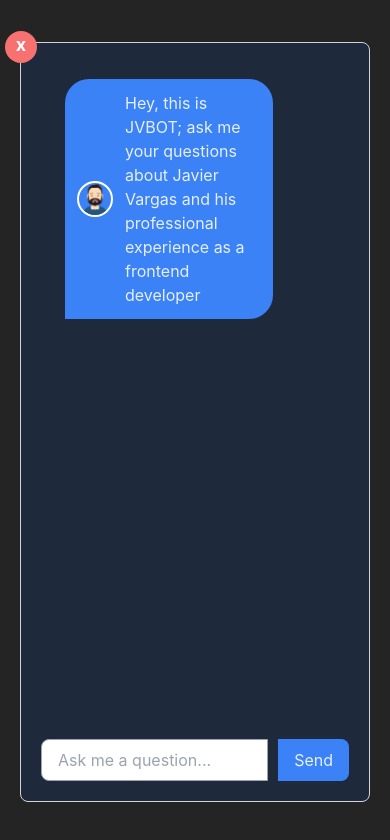
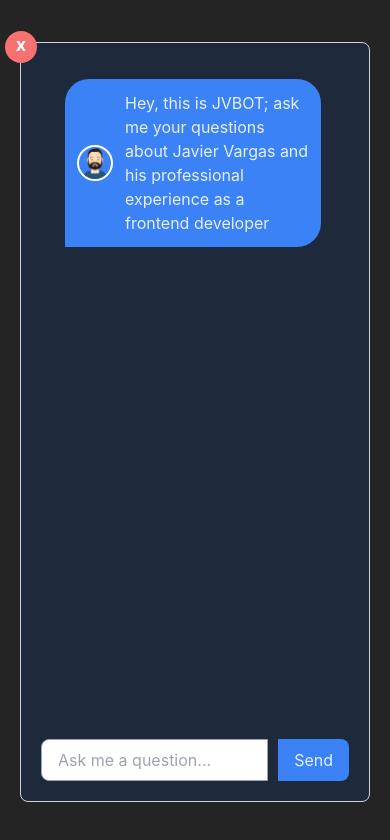
Before and after one commit to javierdebug/JVBOT, a Next.js app: page / in a window 390 px wide. Both pictures are taken after a click on the button "Open Chat". Shown: the top 840 px of the page. Built offline with nearby package versions, Linux system fonts and the light colour scheme; no server answers.

Commit message:
Update mobile horizontal padding and width

```diff
--- a/components/Chat.tsx
+++ b/components/Chat.tsx
@@ -131,12 +131,12 @@ const Chat = ({
           </button>
           <div
             ref={ref}
-            className="space-y-16 flex flex-col max-h-[600px] overflow-y-auto px-24 pb-16"
+            className="space-y-16 flex flex-col max-h-[600px] overflow-y-auto pl-24 sm:px-24 pb-16"
           >
             {messages.map((message) => (
               <div
                 key={message.id}
-                className={`p-12 max-w-[80%] rounded-3xl flex gap-12 items-center ${
+                className={`p-12 max-w-[90%] rounded-3xl flex gap-12 items-center ${
                   message.type === "bot"
                     ? "bg-blue-500 text-left rounded-bl-none self-start"
                     : "bg-green-500 text-right rounded-br-none self-end flex-row-reverse"
```
